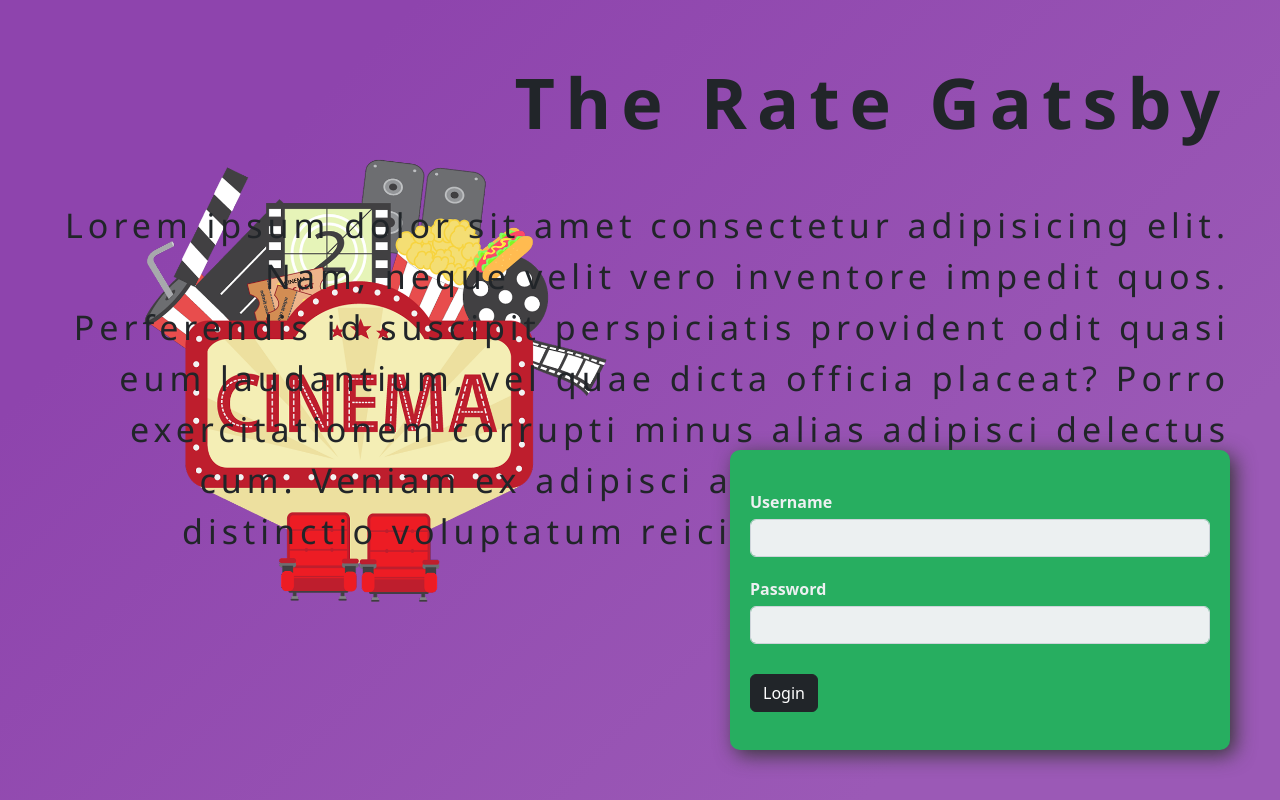
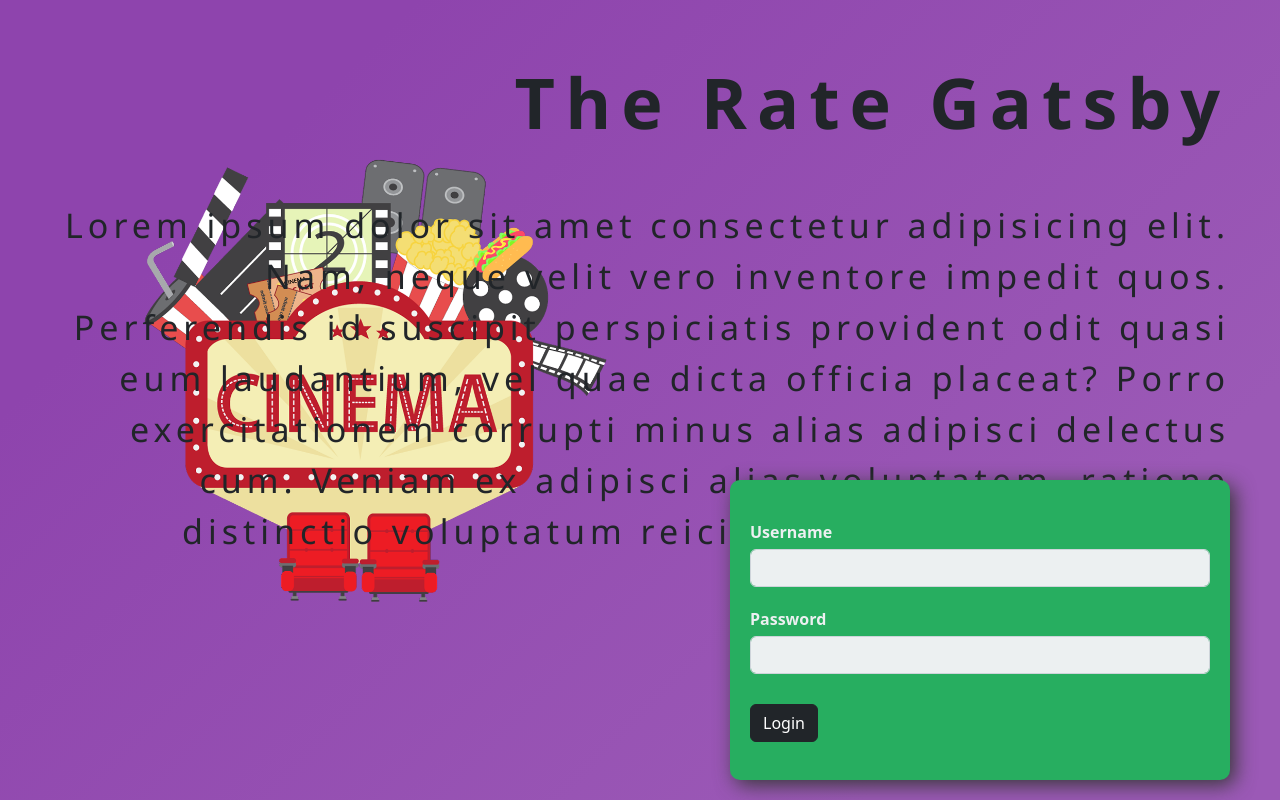
Before and after one commit to ahmetmetinarslan/theRateGatsby, an Angular app: page /login in a window 1280 px wide. Built offline with nearby package versions, Linux system fonts and the light colour scheme; a web font is replaced by a local one.

Commit message:
personal-changes

```diff
--- a/src/app/login/login.component.scss
+++ b/src/app/login/login.component.scss
@@ -35,7 +35,7 @@
         background-color: #27ae60;
         border-radius: 10px;
         position: absolute;
-        bottom: 50px;
+        bottom: 20px;
         right: 50px;
         box-shadow: 5px 5px 20px #383838;
         .form-group {
```
